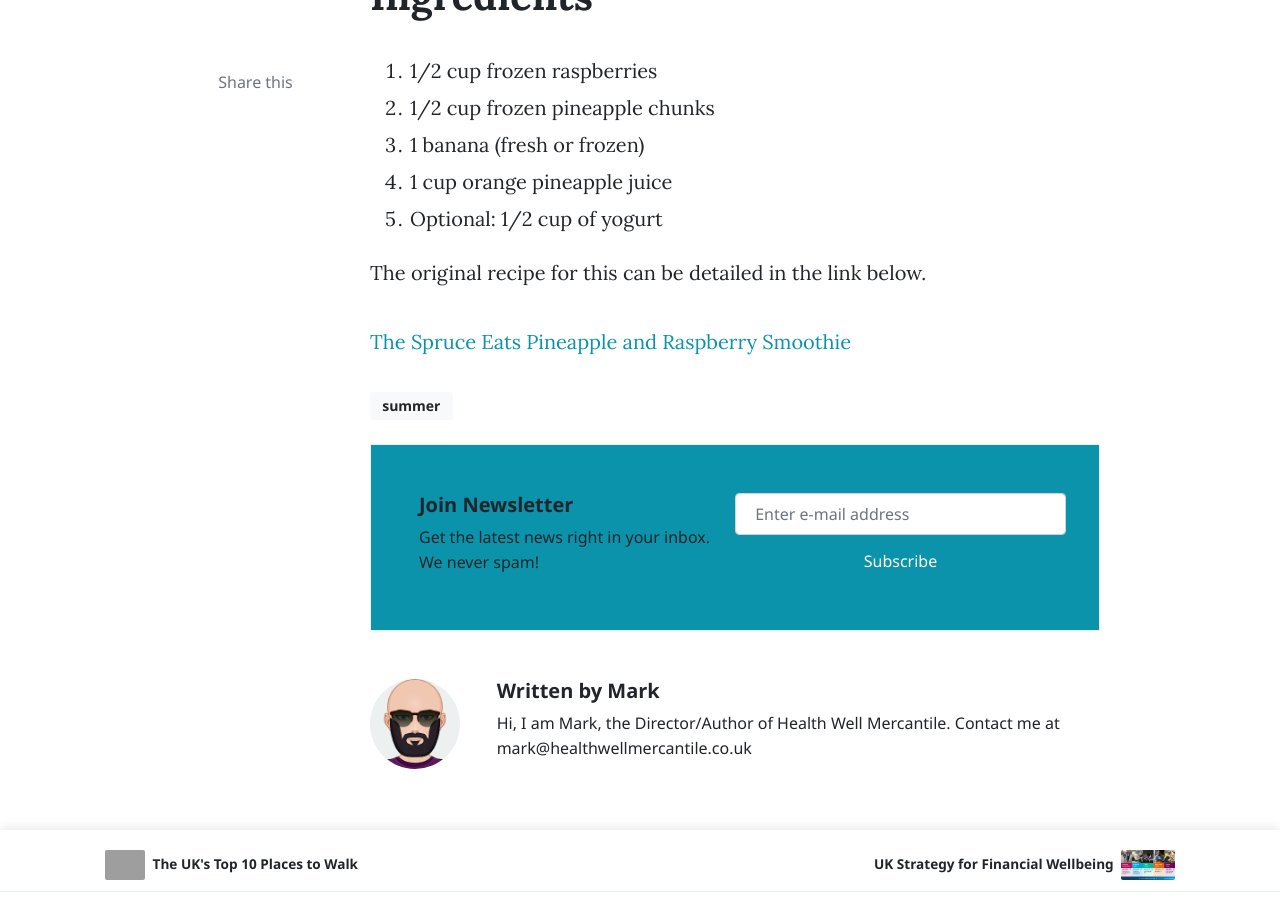
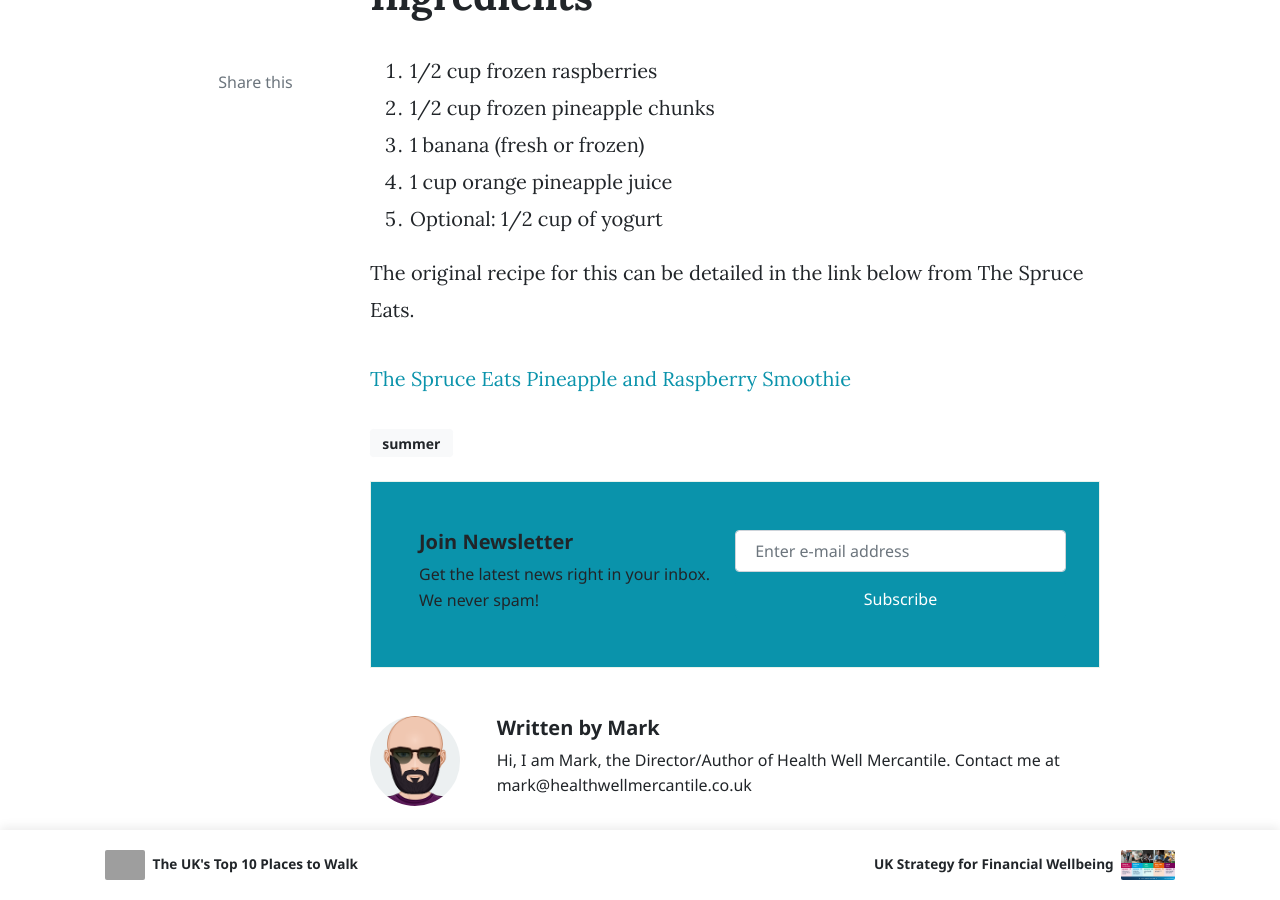
Before and after one commit to mbeconsultingltd/hwm_corp_website, a Jekyll site: the page built from _posts/2020-06-26-pineapple-rasbperry-smoothie.md, in a window 1280 px wide and 900 px high, scrolled down 741 px. Built offline with Jekyll 4.4.1, drawn with Linux system fonts in a browser that asks for light colours; nearby versions of some CDN libraries; comment, search, counter and statistics services are not loaded; grey boxes are pictures that could not be loaded.

Commit message:
update article

```diff
--- a/_posts/2020-06-26-pineapple-rasbperry-smoothie.md
+++ b/_posts/2020-06-26-pineapple-rasbperry-smoothie.md
@@ -18,6 +18,6 @@ What better way to cool down than with a healthy and refreshing smoothie recipe!
 4. 1 cup orange pineapple juice
 5. Optional: 1/2 cup of yogurt
 
-The original recipe for this can be detailed in the link below.
+The original recipe for this can be detailed in the link below from The Spruce Eats.
 
 [The Spruce Eats Pineapple and Raspberry Smoothie](https://www.thespruceeats.com/tropical-raspberry-smoothie-4121216)
```
